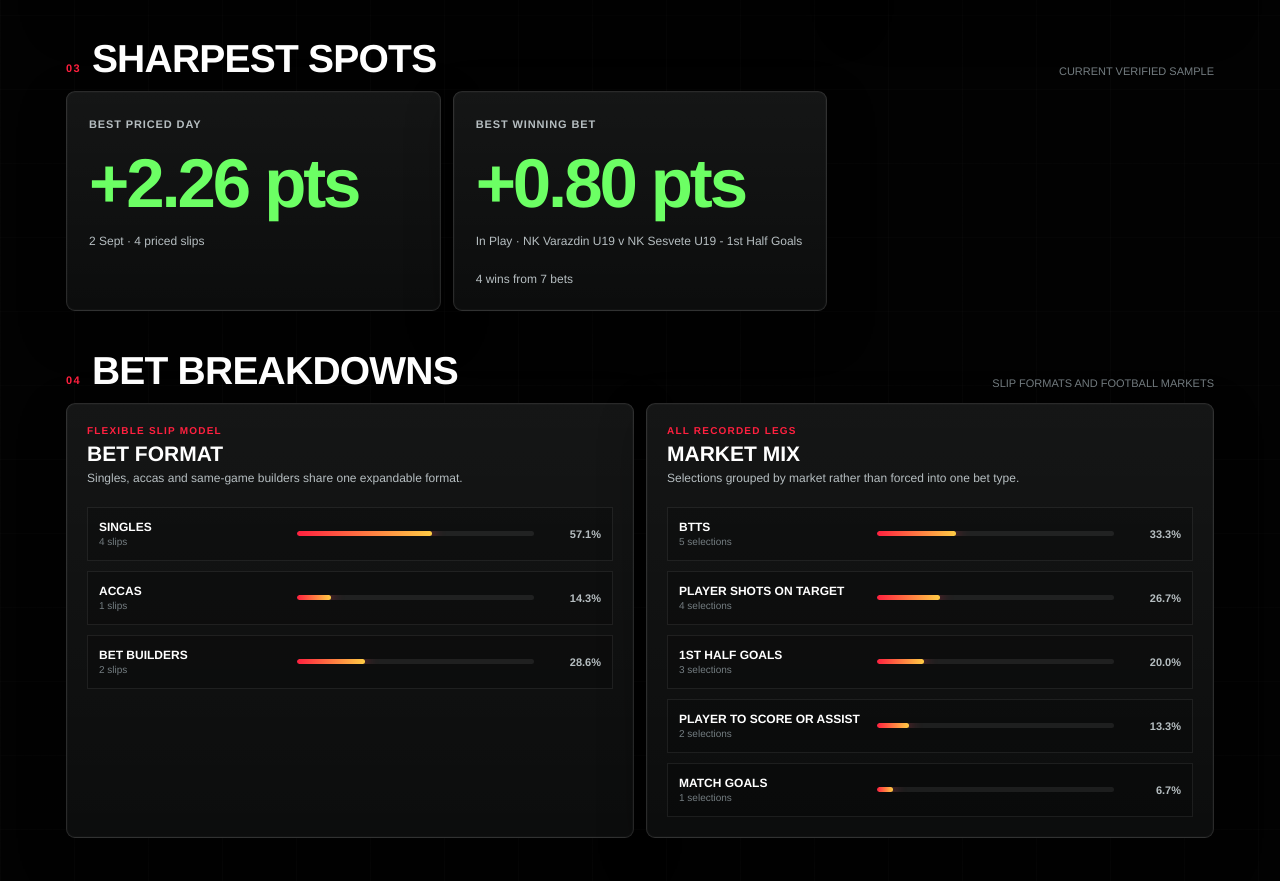
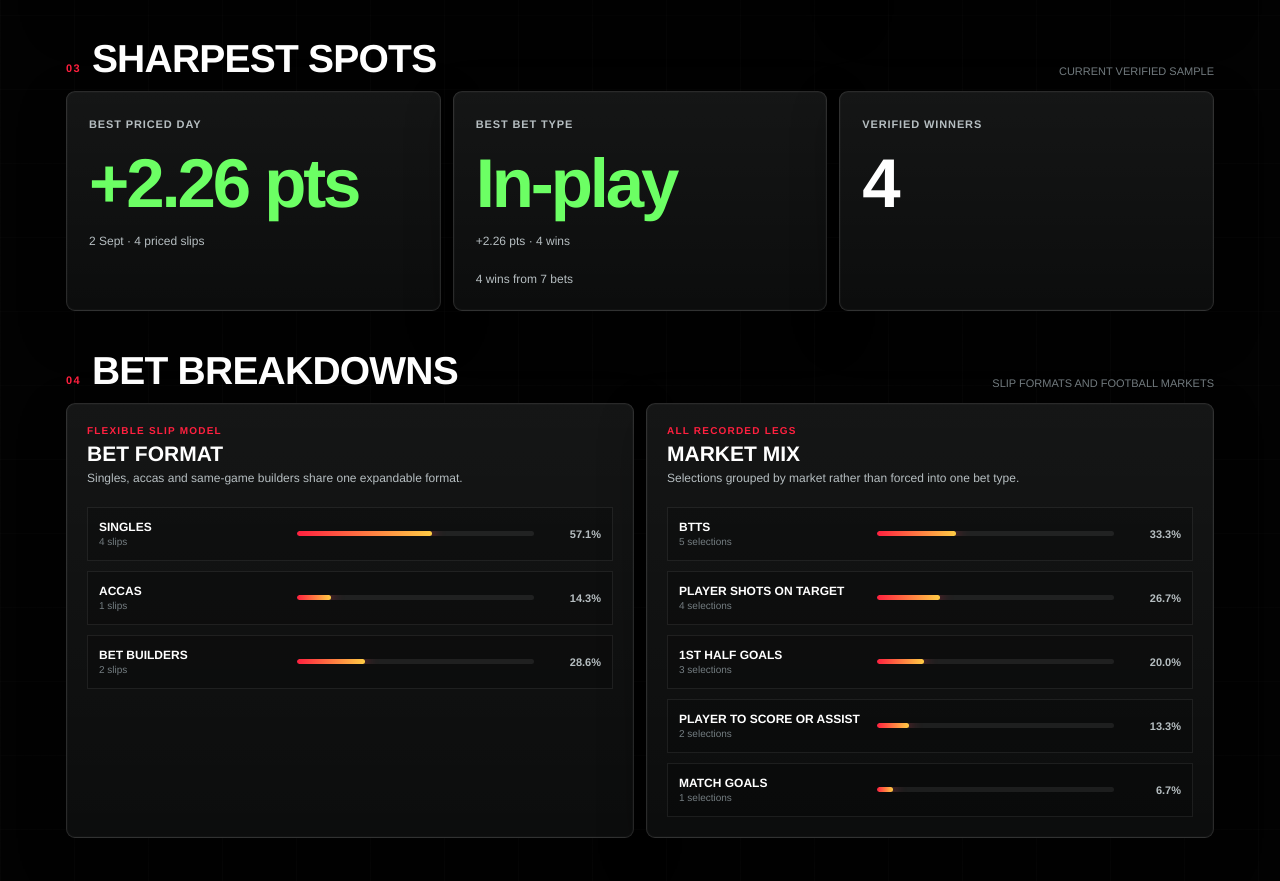
Before and after one commit to clawderek09-blip/tts-football-dashboard, a Next.js app: page / in a window 1280 px wide. Shown: the part 1509-2390 px from the top of the page. Built offline with nearby package versions, Linux system fonts and the light colour scheme; a web font is replaced by a local one.

Commit message:
Show best football bet type card

```diff
--- a/components/FootballDashboard.jsx
+++ b/components/FootballDashboard.jsx
@@ -299,9 +299,37 @@ export default function FootballDashboard({ meta, slips }) {
     { name: "Bet Builders", count: slips.filter((slip) => slip.type === "builder").length },
   ];
   const bestDay = [...metrics.daily].sort((a, b) => b.plPts - a.plPts)[0];
-  const bestWinningSlip = [...slips]
-    .filter((slip) => slip.result === "won" && slipPnl(slip) !== null)
-    .sort((a, b) => slipPnl(b) - slipPnl(a))[0];
+  const bestBetType = useMemo(() => {
+    const labels = {
+      single: "Singles",
+      acca: "Accas",
+      builder: "Builders",
+      "in-play": "In-play",
+    };
+    const byType = new Map();
+
+    slips.forEach((slip) => {
+      const pnl = slipPnl(slip);
+      if (pnl === null) return;
+
+      const type = slip.timing === "in-play" ? "in-play" : slip.type;
+      if (!byType.has(type)) {
+        byType.set(type, {
+          name: labels[type] || titleCase(type),
+          slips: 0,
+          wins: 0,
+          plPts: 0,
+        });
+      }
+
+      const row = byType.get(type);
+      row.slips += 1;
+      row.wins += slip.result === "won" ? 1 : 0;
+      row.plPts += pnl;
+    });
+
+    return [...byType.values()].sort((a, b) => b.plPts - a.plPts)[0];
+  }, [slips]);
   const wonDegrees = metrics.settled
     ? (metrics.wins / metrics.settled) * 360
     : 0;
@@ -482,20 +510,24 @@ export default function FootballDashboard({ meta, slips }) {
           </p>
         </article>
         <article className="proof-card">
-          <span>Best winning bet</span>
-          <strong className={bestWinningSlip ? "positive" : undefined}>
-            {bestWinningSlip ? signedPoints(slipPnl(bestWinningSlip)) : "—"}
+          <span>Best bet type</span>
+          <strong className={bestBetType ? "positive" : undefined}>
+            {bestBetType ? bestBetType.name : "—"}
           </strong>
           <p>
-            {bestWinningSlip
-              ? `${titleCase(bestWinningSlip.timing === "in-play" ? "in-play" : bestWinningSlip.type)} · ${bestWinningSlip.title}`
-              : "No winning bets yet."}
+            {bestBetType
+              ? `${signedPoints(bestBetType.plPts)} · ${bestBetType.wins} wins`
+              : "No settled bet types yet."}
           </p>
           <p>
             {metrics.slips
               ? `${metrics.wins} wins from ${metrics.slips} bets`
               : "Wins will update as bets settle."}
           </p>
+        </article>
+        <article className="proof-card">
+          <span>Verified winners</span>
+          <strong>{metrics.settled ? metrics.wins : "—"}</strong>
         </article>
       </section>
 
```
